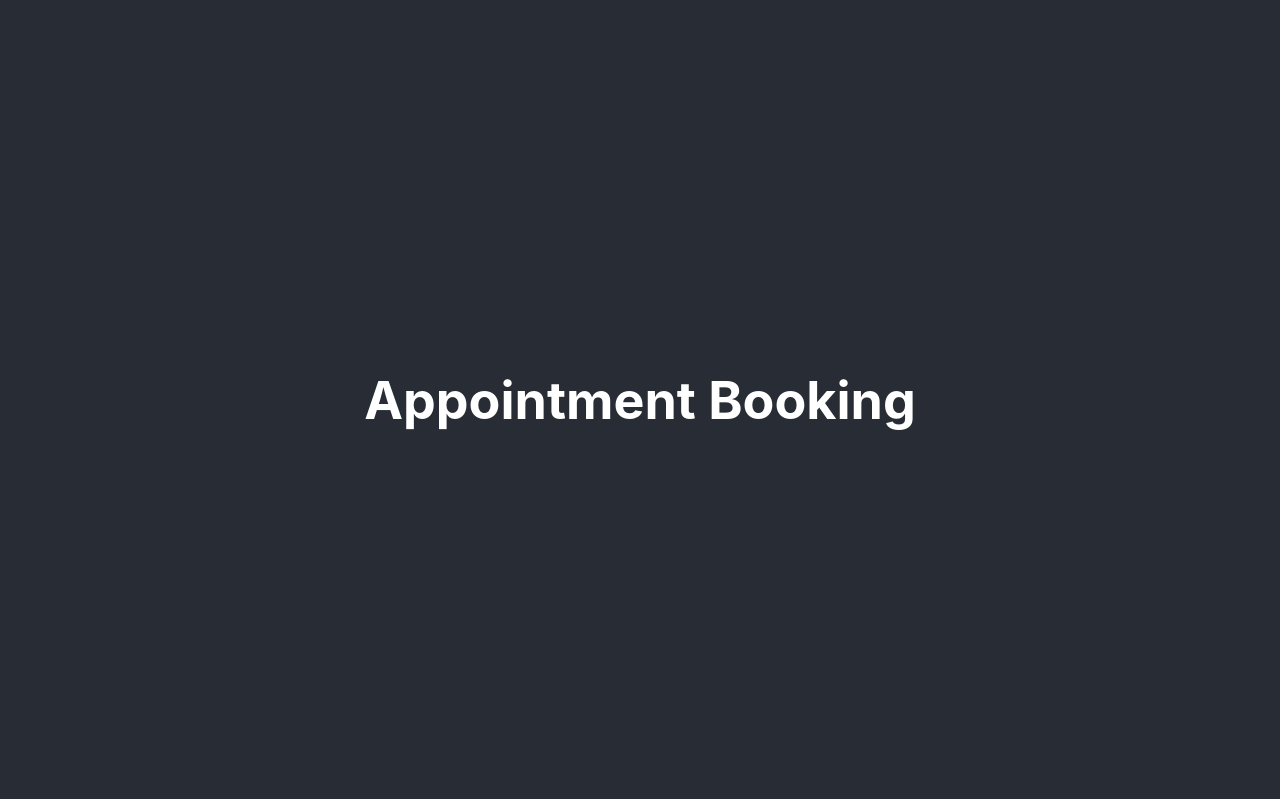
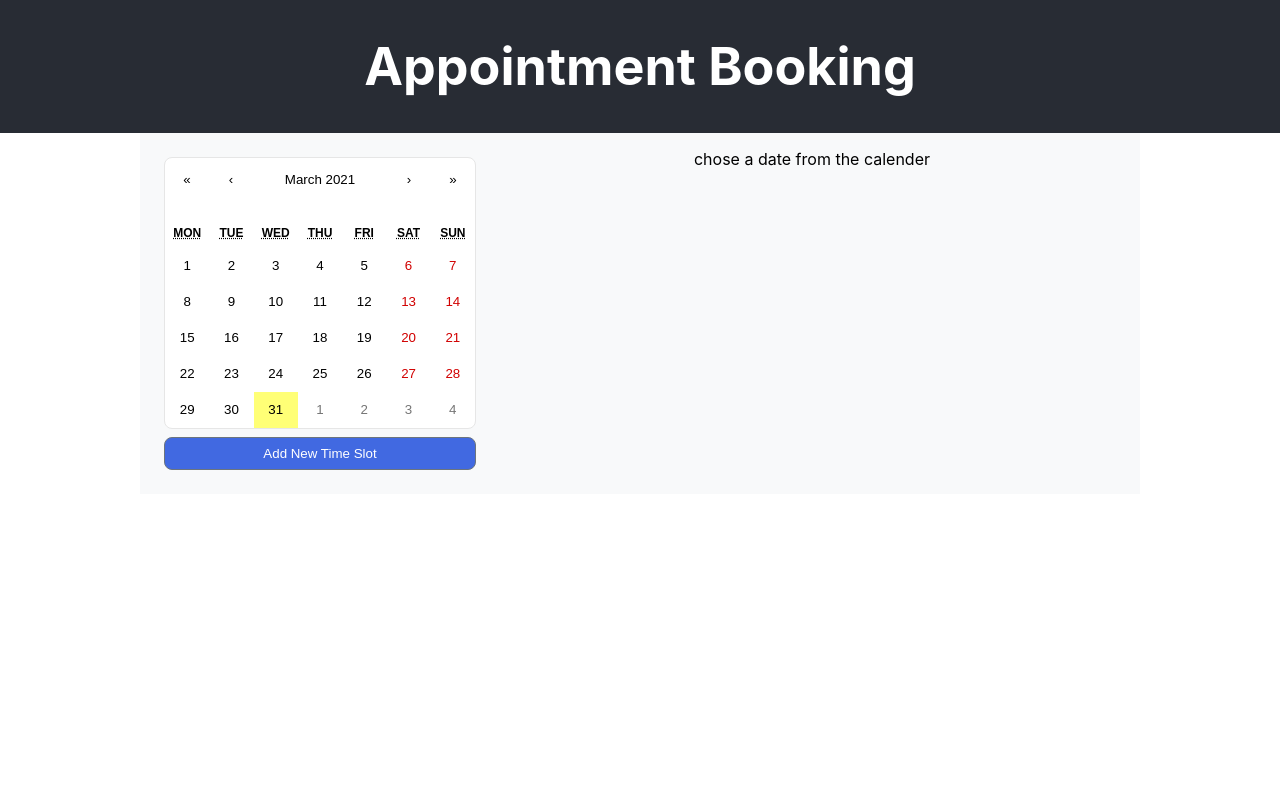
Before and after one commit to abdelhak-ajbouni/nova-labs-web, a React (Create React App) app: page / in a window 1280 px wide. Shown: the top 799 px of the page. Built offline with nearby package versions, Linux system fonts and the light colour scheme.

Commit message:
add new time slot  components

```diff
--- a/src/App.scss
+++ b/src/App.scss
@@ -1,21 +1,14 @@
+* {
+  box-sizing: border-box
+}
+
 .App {
   text-align: center;
-}
 
-.App-logo {
-  height: 40vmin;
-  pointer-events: none;
-}
 
-@media (prefers-reduced-motion: no-preference) {
-  .App-logo {
-    animation: App-logo-spin infinite 20s linear;
-  }
-}
-
-.App-header {
+  &-header {
     background-color: #282c34;
-  min-height: 100vh;
+    min-height: 100px;
     display: flex;
     flex-direction: column;
     align-items: center;
@@ -24,15 +17,60 @@
     color: white;
   }
 
-.App-link {
-  color: #61dafb;
+  .container {
+    max-width: 1000px;
+    margin: auto;
+    display: flex;
+    background-color: #f8f9fa;
+  }
+  .col-1 ,
+  .col-2 {
+    margin: 8px;
+    padding: 8px;
   }
 
-@keyframes App-logo-spin {
-  from {
-    transform: rotate(0deg);
+  .col-1 {
+    flex: 1;
   }
-  to {
-    transform: rotate(360deg);
+
+  .col-2 {
+    flex: 2;
+  }
+
+  .primary-btn {
+    display: block;
+    background: royalblue;
+    color: #fff;
+    border: 1px solid #6c757d;
+    border-radius: 8px;
+    padding: 8px;
+    margin: 8px;
+    width: 100%;
+    cursor: pointer;
+  }
+
+  .react-calendar {
+    border: 1px solid #e6e6e6;
+    border-radius: 8px;
+    margin: 8px;
+    width: 100%;
+  }
+
+  .single-time-slot {
+    background-color: #fff;
+    border: 1px solid #e6e6e6;
+    border-radius: 8px;
+    margin: 8px;
+    padding: 8px;
+  }
+
+  .react-timerange-picker {
+    .react-timerange-picker__wrapper {
+      border: 1px solid #e6e6e6;
+      border-radius: 8px;
+      padding: 8px;
+      background: #fff;
     }
   }
+
+}
```
Also changed, not shown: src/components/NewTimeSlots.js (added, +19 -0 lines). Lines whose indentation alone changed are shown as unchanged.
